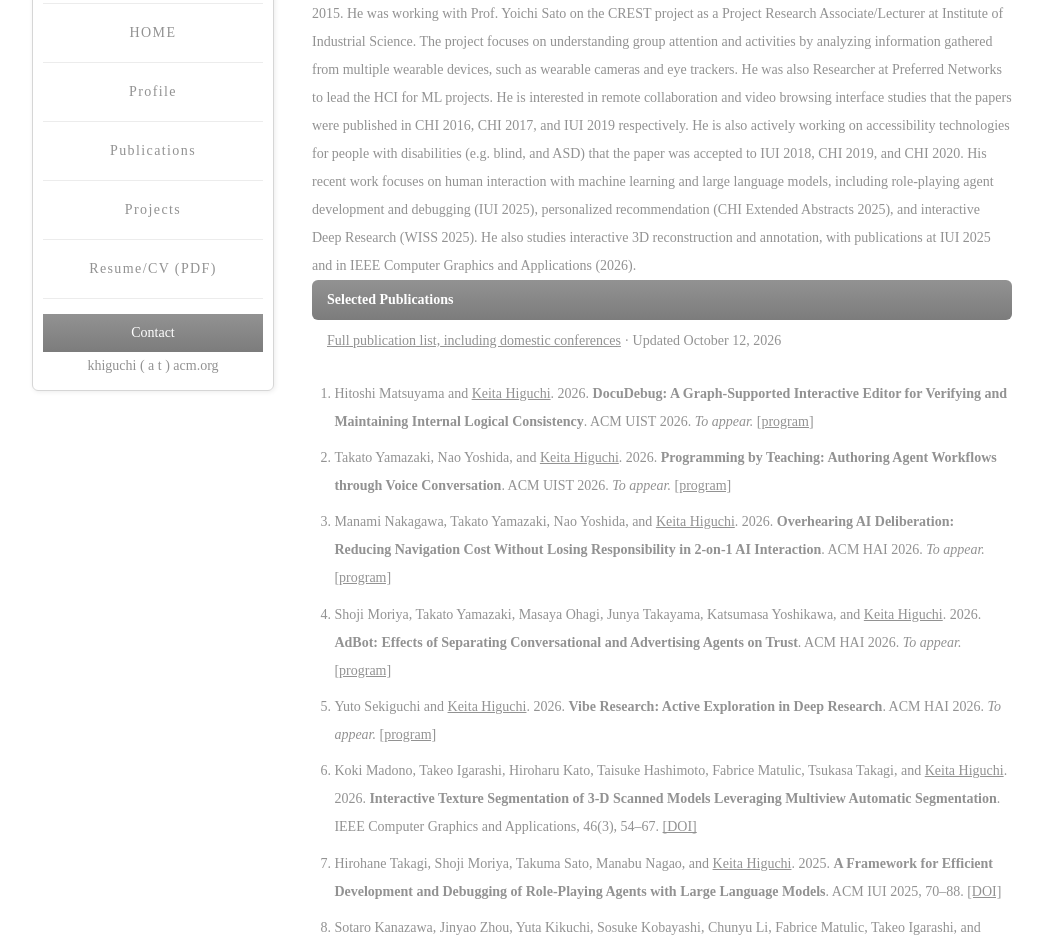
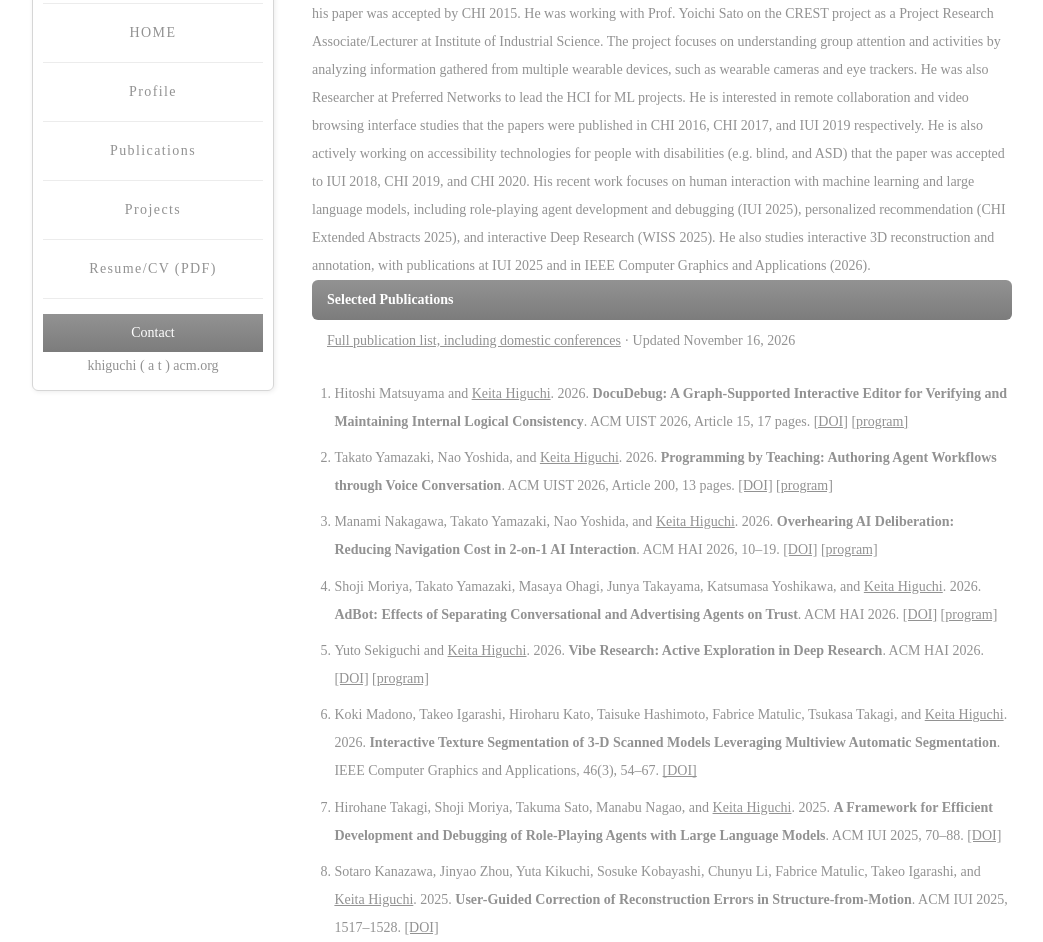
Before and after one commit to keihigu/keihigu.github.io, a plain HTML site: page index.html in a window 1280 px wide. Shown: the part 490-1432 px from the top of the page, without its empty margins (118-1161 px from the left). Drawn offline with Linux system fonts and the light colour scheme.

Commit message:
Update SB Intuitions role and 2026 publication DOIs

```diff
--- a/index.html
+++ b/index.html
@@ -28,20 +28,20 @@
 
 <section>
 <h2>About</h2>
-Keita Higuchi is Lead Research Scientist at SB Intuitions and a co-founder at Jokun Brewing Lab. He received his B.A. degree in Kanazawa Institute of Technology. He also received his M.S. and Ph.D. degree in the University of Tokyo. He was supervised by Prof. Jun Rekimoto at Rekimoto Lab on Human-UAV interaction projects which won a Emerging Technologies Prize at ACM Siggraph Asia 2012.
+Keita Higuchi is Chief Research Scientist at SB Intuitions, where he leads the HCI team. He is also a co-founder of Jokun Brewing Lab. He received his B.A. degree in Kanazawa Institute of Technology. He also received his M.S. and Ph.D. degree in the University of Tokyo. He was supervised by Prof. Jun Rekimoto at Rekimoto Lab on Human-UAV interaction projects which won a Emerging Technologies Prize at ACM Siggraph Asia 2012.
 He joined Multimedia, Interaction, and Communication (MIC) group, Microsoft Research Redmond as a research intern student twice on the Viiboard Project that his paper was accepted by CHI 2015. He was working with Prof. Yoichi Sato on the CREST project as a Project Research Associate/Lecturer at Institute of Industrial Science. The project focuses on understanding group attention and activities by analyzing information gathered from multiple wearable devices, such as wearable cameras and eye trackers.
 He was also Researcher at Preferred Networks to lead the HCI for ML projects. He is interested in remote collaboration and video browsing interface studies that the papers were published in CHI 2016, CHI 2017, and IUI 2019 respectively. He is also actively working on accessibility technologies for people with disabilities (e.g. blind, and ASD) that the paper was accepted to IUI 2018, CHI 2019, and CHI 2020. His recent work focuses on human interaction with machine learning and large language models, including role-playing agent development and debugging (IUI 2025), personalized recommendation (CHI Extended Abstracts 2025), and interactive Deep Research (WISS 2025). He also studies interactive 3D reconstruction and annotation, with publications at IUI 2025 and in IEEE Computer Graphics and Applications (2026).</section>
 
 
 <section>
 <h2>Selected Publications</h2>
-<p><a href="publications.html">Full publication list, including domestic conferences</a> · Updated October 12, 2026</p>
+<p><a href="publications.html">Full publication list, including domestic conferences</a> · Updated November 16, 2026</p>
 <ol>
-<li>Hitoshi Matsuyama and <span style="text-decoration:underline;">Keita Higuchi</span>. 2026. <strong>DocuDebug: A Graph-Supported Interactive Editor for Verifying and Maintaining Internal Logical Consistency</strong>. ACM UIST 2026. <em>To appear.</em> <a href="https://programs.sigchi.org/uist/2026/program/content/262939">[program]</a></li>
-<li>Takato Yamazaki, Nao Yoshida, and <span style="text-decoration:underline;">Keita Higuchi</span>. 2026. <strong>Programming by Teaching: Authoring Agent Workflows through Voice Conversation</strong>. ACM UIST 2026. <em>To appear.</em> <a href="https://programs.sigchi.org/uist/2026/program/content/262777">[program]</a></li>
-<li>Manami Nakagawa, Takato Yamazaki, Nao Yoshida, and <span style="text-decoration:underline;">Keita Higuchi</span>. 2026. <strong>Overhearing AI Deliberation: Reducing Navigation Cost Without Losing Responsibility in 2-on-1 AI Interaction</strong>. ACM HAI 2026. <em>To appear.</em> <a href="https://hai-conference.net/hai2026/program-schedule/">[program]</a></li>
-<li>Shoji Moriya, Takato Yamazaki, Masaya Ohagi, Junya Takayama, Katsumasa Yoshikawa, and <span style="text-decoration:underline;">Keita Higuchi</span>. 2026. <strong>AdBot: Effects of Separating Conversational and Advertising Agents on Trust</strong>. ACM HAI 2026. <em>To appear.</em> <a href="https://hai-conference.net/hai2026/program-schedule/">[program]</a></li>
-<li>Yuto Sekiguchi and <span style="text-decoration:underline;">Keita Higuchi</span>. 2026. <strong>Vibe Research: Active Exploration in Deep Research</strong>. ACM HAI 2026. <em>To appear.</em> <a href="https://hai-conference.net/hai2026/program-schedule/">[program]</a></li>
+<li>Hitoshi Matsuyama and <span style="text-decoration:underline;">Keita Higuchi</span>. 2026. <strong>DocuDebug: A Graph-Supported Interactive Editor for Verifying and Maintaining Internal Logical Consistency</strong>. ACM UIST 2026, Article 15, 17 pages. <a href="https://doi.org/10.1145/3830398.3830558">[DOI]</a> <a href="https://programs.sigchi.org/uist/2026/program/content/262939">[program]</a></li>
+<li>Takato Yamazaki, Nao Yoshida, and <span style="text-decoration:underline;">Keita Higuchi</span>. 2026. <strong>Programming by Teaching: Authoring Agent Workflows through Voice Conversation</strong>. ACM UIST 2026, Article 200, 13 pages. <a href="https://doi.org/10.1145/3830398.3830516">[DOI]</a> <a href="https://programs.sigchi.org/uist/2026/program/content/262777">[program]</a></li>
+<li>Manami Nakagawa, Takato Yamazaki, Nao Yoshida, and <span style="text-decoration:underline;">Keita Higuchi</span>. 2026. <strong>Overhearing AI Deliberation: Reducing Navigation Cost in 2-on-1 AI Interaction</strong>. ACM HAI 2026, 10–19. <a href="https://doi.org/10.1145/3841580.3841598">[DOI]</a> <a href="https://hai-conference.net/hai2026/program-schedule/">[program]</a></li>
+<li>Shoji Moriya, Takato Yamazaki, Masaya Ohagi, Junya Takayama, Katsumasa Yoshikawa, and <span style="text-decoration:underline;">Keita Higuchi</span>. 2026. <strong>AdBot: Effects of Separating Conversational and Advertising Agents on Trust</strong>. ACM HAI 2026. <a href="https://doi.org/10.1145/3841580.3841597">[DOI]</a> <a href="https://hai-conference.net/hai2026/program-schedule/">[program]</a></li>
+<li>Yuto Sekiguchi and <span style="text-decoration:underline;">Keita Higuchi</span>. 2026. <strong>Vibe Research: Active Exploration in Deep Research</strong>. ACM HAI 2026. <a href="https://doi.org/10.1145/3841580.3841581">[DOI]</a> <a href="https://hai-conference.net/hai2026/program-schedule/">[program]</a></li>
 <li>Koki Madono, Takeo Igarashi, Hiroharu Kato, Taisuke Hashimoto, Fabrice Matulic, Tsukasa Takagi, and <span style="text-decoration:underline;">Keita Higuchi</span>. 2026. <strong>Interactive Texture Segmentation of 3-D Scanned Models Leveraging Multiview Automatic Segmentation</strong>. IEEE Computer Graphics and Applications, 46(3), 54–67. <a href="https://doi.org/10.1109/MCG.2025.3595378">[DOI]</a></li>
 <li>Hirohane Takagi, Shoji Moriya, Takuma Sato, Manabu Nagao, and <span style="text-decoration:underline;">Keita Higuchi</span>. 2025. <strong>A Framework for Efficient Development and Debugging of Role-Playing Agents with Large Language Models</strong>. ACM IUI 2025, 70–88. <a href="https://doi.org/10.1145/3708359.3712119">[DOI]</a></li>
 <li>Sotaro Kanazawa, Jinyao Zhou, Yuta Kikuchi, Sosuke Kobayashi, Chunyu Li, Fabrice Matulic, Takeo Igarashi, and <span style="text-decoration:underline;">Keita Higuchi</span>. 2025. <strong>User-Guided Correction of Reconstruction Errors in Structure-from-Motion</strong>. ACM IUI 2025, 1517–1528. <a href="https://doi.org/10.1145/3708359.3712141">[DOI]</a></li>
```
Also changed, not shown: profile.html (+2 -1 lines), profilejp.html (+2 -2 lines), publications.html (+6 -6 lines).
